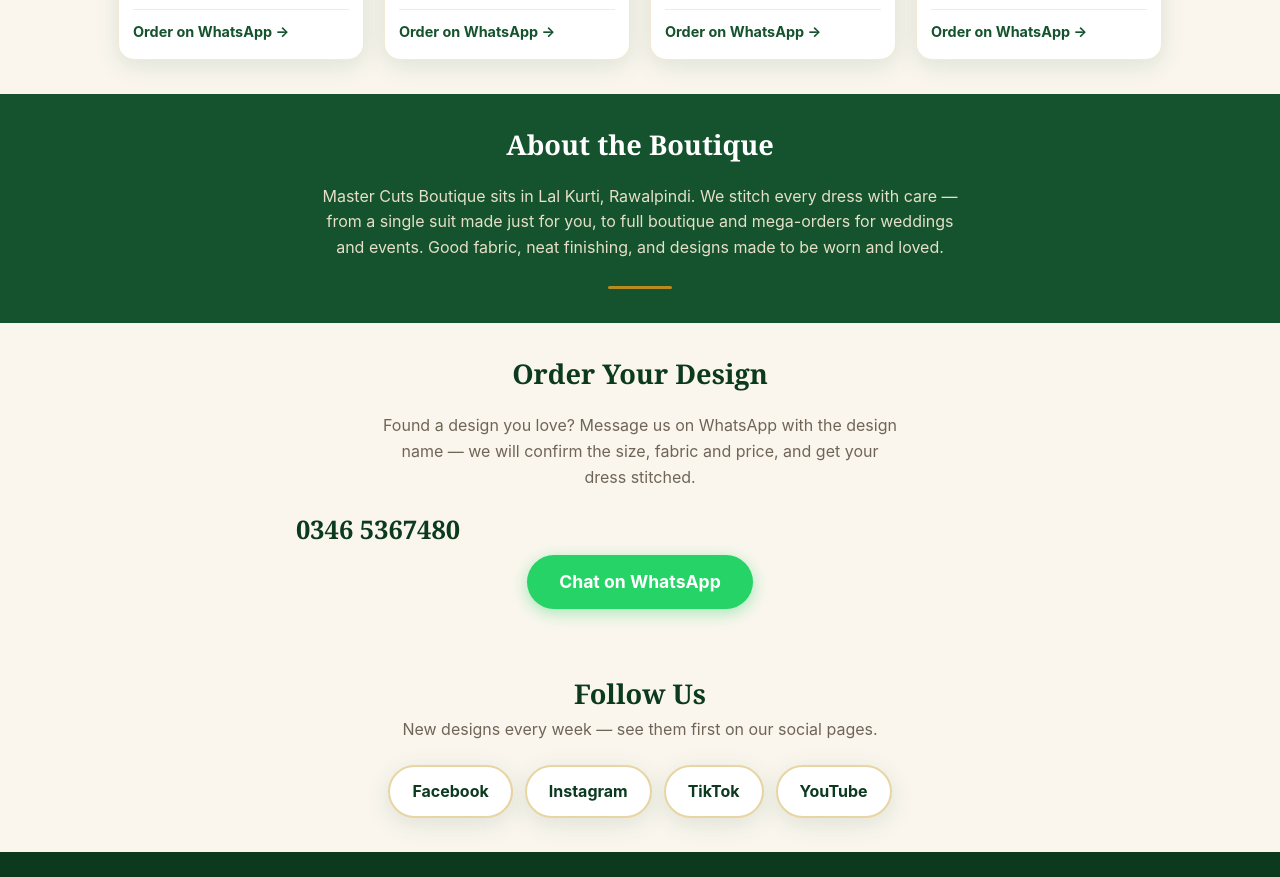
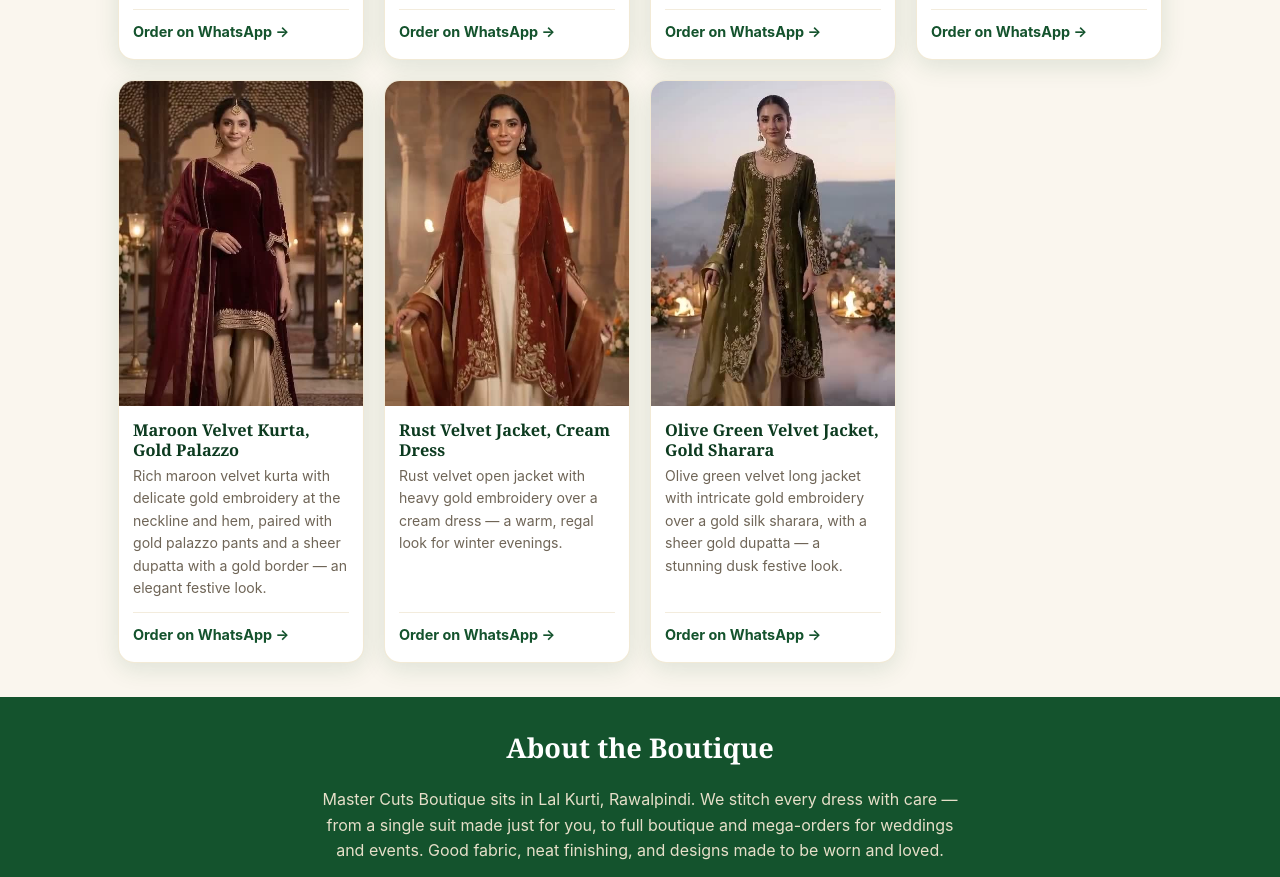
Before and after one commit to waqasshazad622-arch/master-cuts-boutique, a plain HTML site: page index.html in a window 1280 px wide. Shown: the part 6472-7349 px from the top of the page. Drawn offline with Linux system fonts and the light colour scheme.

Commit message:
Add 3 new designs: Maroon Velvet Gold Palazzo, Rust Velvet Jacket, Olive Green Velvet Jacket

```diff
--- a/index.html
+++ b/index.html
@@ -394,6 +394,33 @@
           </div>
         </article>
 
+        <article class="card">
+          <img src="images/maroon-velvet-kurta-gold.jpg" alt="Maroon Velvet Kurta with Gold Embroidery and Gold Palazzo" loading="lazy">
+          <div class="card-body">
+            <h3>Maroon Velvet Kurta, Gold Palazzo</h3>
+            <p>Rich maroon velvet kurta with delicate gold embroidery at the neckline and hem, paired with gold palazzo pants and a sheer dupatta with a gold border — an elegant festive look.</p>
+            <a class="card-order" href="https://wa.me/923465367480?text=Assalam-o-Alaikum!%20I%20want%20to%20order%20the%20Maroon%20Velvet%20Kurta%20with%20Gold%20Palazzo%20from%20Master%20Cuts%20Boutique.">Order on WhatsApp →</a>
+          </div>
+        </article>
+
+        <article class="card">
+          <img src="images/rust-velvet-jacket.jpg" alt="Rust Velvet Jacket with Gold Embroidery over Cream Dress" loading="lazy">
+          <div class="card-body">
+            <h3>Rust Velvet Jacket, Cream Dress</h3>
+            <p>Rust velvet open jacket with heavy gold embroidery over a cream dress — a warm, regal look for winter evenings.</p>
+            <a class="card-order" href="https://wa.me/923465367480?text=Assalam-o-Alaikum!%20I%20want%20to%20order%20the%20Rust%20Velvet%20Jacket%20with%20Cream%20Dress%20from%20Master%20Cuts%20Boutique.">Order on WhatsApp →</a>
+          </div>
+        </article>
+
+        <article class="card">
+          <img src="images/olive-green-velvet-jacket.jpg" alt="Olive Green Velvet Jacket with Gold Embroidery and Gold Sharara" loading="lazy">
+          <div class="card-body">
+            <h3>Olive Green Velvet Jacket, Gold Sharara</h3>
+            <p>Olive green velvet long jacket with intricate gold embroidery over a gold silk sharara, with a sheer gold dupatta — a stunning dusk festive look.</p>
+            <a class="card-order" href="https://wa.me/923465367480?text=Assalam-o-Alaikum!%20I%20want%20to%20order%20the%20Olive%20Green%20Velvet%20Jacket%20with%20Gold%20Sharara%20from%20Master%20Cuts%20Boutique.">Order on WhatsApp →</a>
+          </div>
+        </article>
+
       </div>
     </div>
   </section>
```
